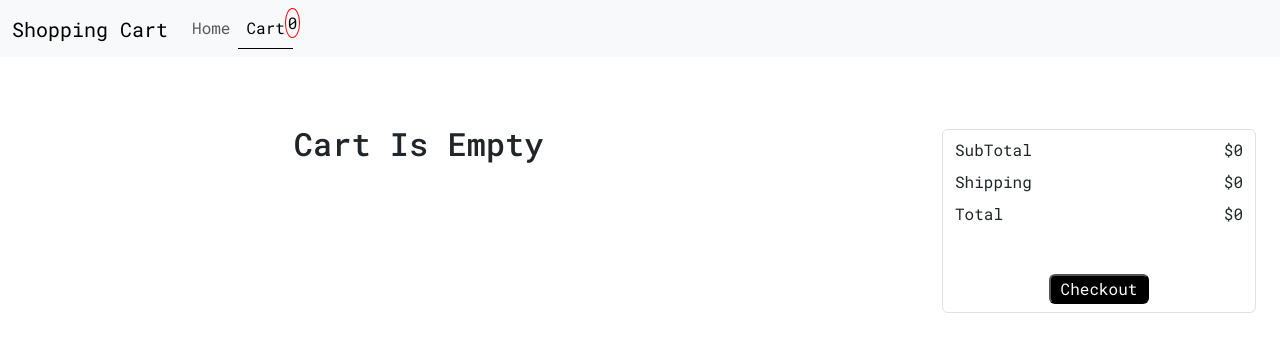
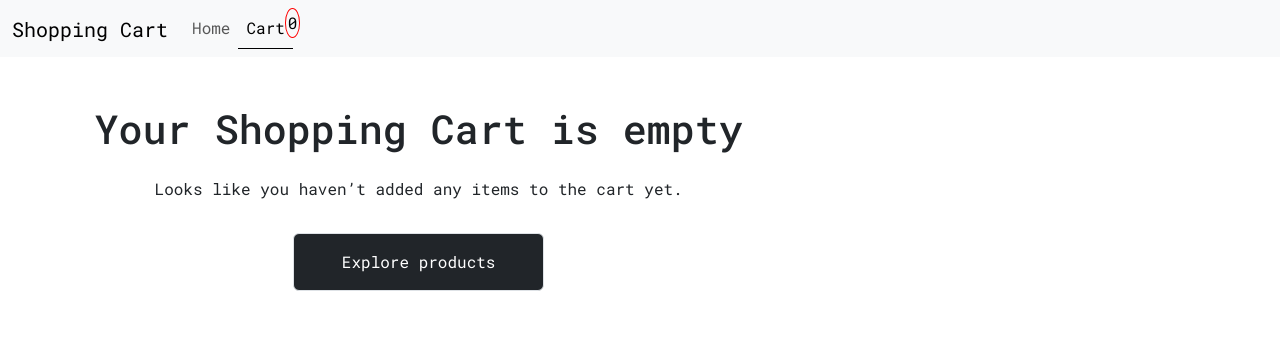
Before and after one commit to Shivam367-glitch/Shopping-Cart, a React (Vite) app: page /cart in a window 1280 px wide. Shown: the top 352 px of the page. Built offline with nearby package versions, Linux system fonts and the light colour scheme.

Commit message:
Updated Cart Empty Message

```diff
--- a/src/pages/Cart.jsx
+++ b/src/pages/Cart.jsx
@@ -1,8 +1,8 @@
 
 import { useSelector,useDispatch } from "react-redux";
 import { incrementQuantity,deleteFromCart, decrementQuantity } from "../store/slices/cartSlice";
-// import ProductCard from "../components/Product-Card";
 import CartItems from "../components/Cart-Items";
+import { Link } from "react-router-dom";
 const Cart = () => {
   const state = useSelector((state) => state.cart);
  const dispatch=useDispatch();
@@ -18,10 +18,12 @@ const handleDecrement=(itemId)=>{
 const handleDelete=(itemId)=>{
   dispatch(deleteFromCart(itemId));
 }
+
+
   return (
     <>
       <div className="container-fluid  mt-5 mb-3">
-       <div className="row d-flex flex-column flex-md-row justify-content-between justify-content-md-center justify-content-lg-between align-items-sm-center align-items-md-baseline w-100">
+       <div className="row d-flex flex-column flex-md-row justify-content-between justify-content-md-center justify-content-lg-between align-items-center align-items-md-baseline w-100">
        <div className="col-12 col-sm-8 col-md-8 col-lg-8   text-center">
        {
           state.items.length>0 ?state.items.map((item,index)=>{
@@ -31,16 +33,22 @@ const handleDelete=(itemId)=>{
               </div>
              )
           })
-
-          :<h2>Cart Is Empty</h2>
+          :
+          <div className="col-12 d-flex flex-column gap-3 text-center   ">
+            <h1>Your Shopping Cart is empty</h1>
+            <p>Looks like you haven’t added any items to the cart yet.</p>
+            <Link className="d-block mx-auto rounded border border-transparent  bg-dark px-5 py-3 text-center text-decoration-none text-white" to="/">Explore products</Link>
+          </div>
         }
        </div>
-       <div className="col-12 col-md-4 col-lg-3 border rounded-2 ms-3 ms-lg-0  mt-4 d-flex flex-column justify-content-center  align-self-center align-self-md-baseline" style={{maxHeight:'200px'}} >
+       {
+        state.items.length>0?<div className="col-12 col-md-4 col-lg-3 border rounded-2 ms-3 ms-lg-0  mt-4 d-flex flex-column justify-content-center  align-self-center align-self-md-baseline" style={{maxHeight:'200px'}} >
         <div className="d-flex flex-row justify-content-between mt-2"><span>SubTotal</span><span>${Math.round(state.totalAmount)}</span></div>
         <div className="d-flex flex-row justify-content-between mt-2"><span>Shipping</span><span>$0</span></div>
         <div className="d-flex flex-row justify-content-between mt-2"><span>Total</span><span>${Math.round(state.totalAmount)}</span></div>
         <button className="rounded-2 mt-5 checkout-btn align-self-center mb-2">Checkout</button>
-       </div>
+       </div>:null
+       }
        </div>
 
       </div>
```
